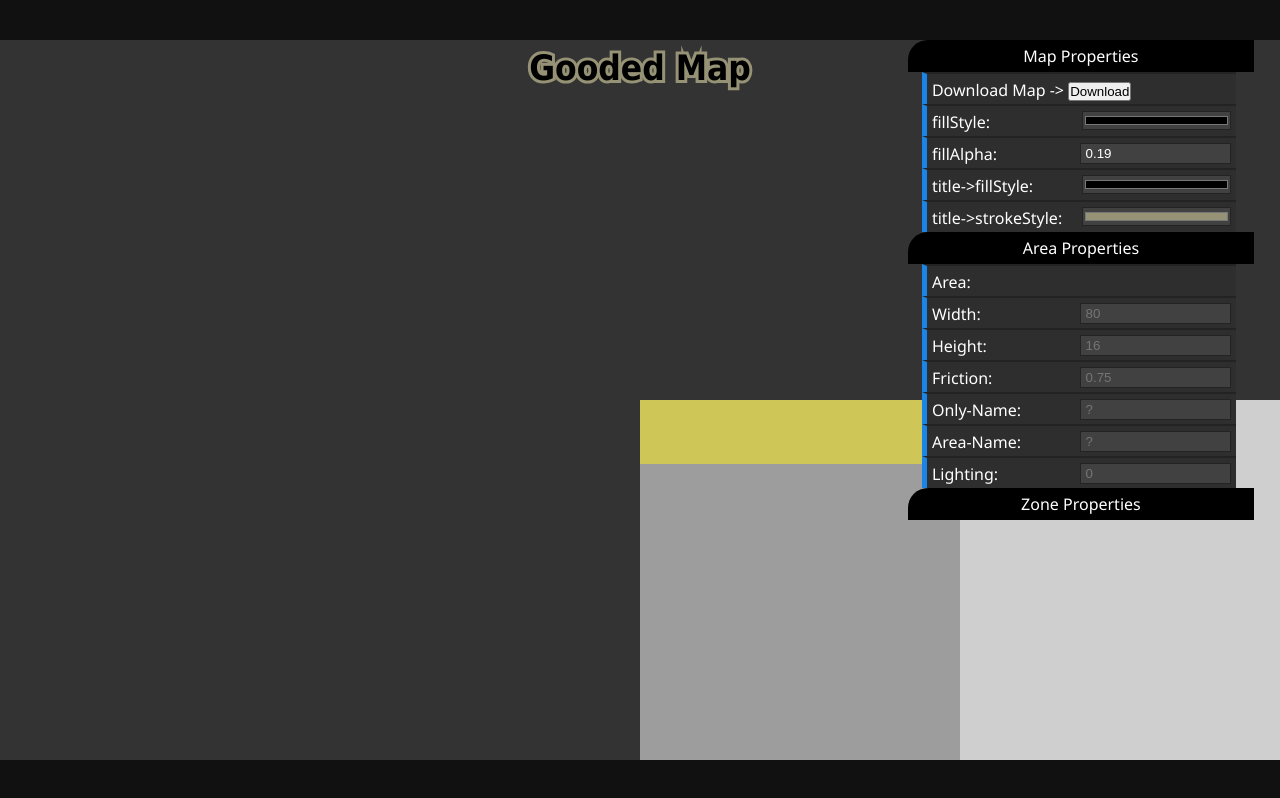
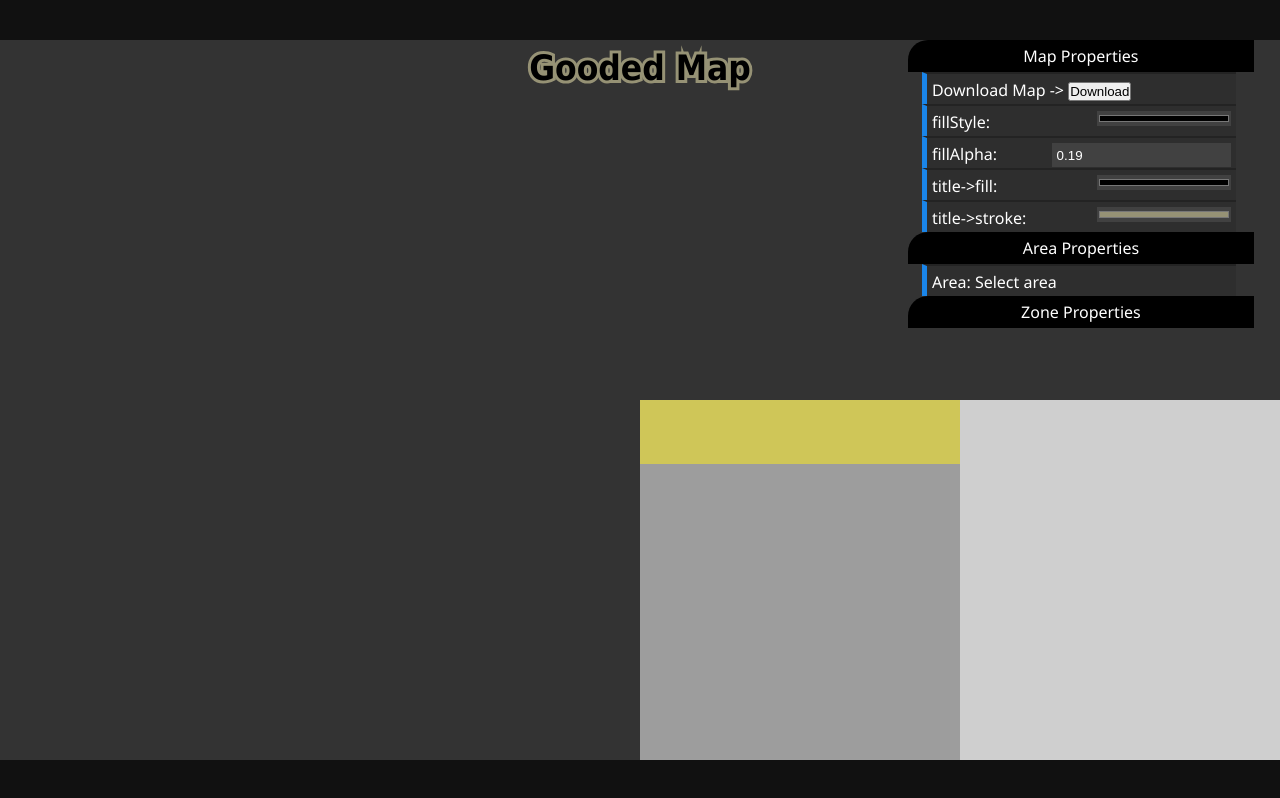
Before and after one commit to EtherCD/Alt-Editor, a website with bundled scripts: page index.html in a window 1280 px wide. Both pictures are taken after a click on the button "Play". Built offline with nearby package versions, Linux system fonts and the light colour scheme.

Commit message:
Небольшие фиксы, и управление мышью

```diff
--- a/index.html
+++ b/index.html
@@ -29,18 +29,12 @@
             <ul id="panel-world-props">
                 <li id="fillstyle">fillStyle: <input type="color" value=""></li>
                 <li id="fillalpha">fillAlpha: <input type="number" value=0.19 min="0" max="1"></li>
-                <li id="textfill">title->fillStyle: <input type="color"></li>
-                <li id="textstroke">title->strokeStyle: <input type="color"></li>
+                <li id="textfill">title->fill: <input type="color"></li>
+                <li id="textstroke">title->stroke: <input type="color"></li>
             </ul>
             <span>Area Properties</span>
             <ul id="panel-area-props">
-                <li>Area: <span id="area"></span></li>
-                <li id="width">Width: <input type="number" placeholder="80" min="0"></li>
-                <li id="height">Height: <input type="number" placeholder="16"  min="0"></li>
-                <li id="friction">Friction: <input type="number" placeholder="0.75" max="10"></li>
-                <li id="only-name">Only-Name: <input type="text" placeholder="?"></li>
-                <li id="area-name">Area-Name: <input type="text" placeholder="?"></li>
-                <li id="lighting">Lighting: <input type="number" placeholder="0" max="1" min="0"></li>
+                <li>Area: <span id="area">Select area</span></li>
             </ul>
             <span>Zone Properties</span>
             <ul id="panel-zone-props">
--- a/src/logic/area.mjs
+++ b/src/logic/area.mjs
@@ -11,7 +11,7 @@ export default class Area {
         this.pos = pos
         this.zones = {}
         this.name = data.properties["only-name"] || data.properties["area-name"] || id
-        this.oldSize = new Vector(this.size.x+0, this.size.y+0)
+        this.oldSize = new Vector(this.size.x + 0, this.size.y + 0)
         this.fromJSON()
 
         this.hovered = false
@@ -53,7 +53,7 @@ export default class Area {
     }
 
     reverse() {
-        let area = {"properties": {}, "zones": []}
+        let area = { "properties": {}, "zones": [] }
         this.ajson.properties.size.width ? area.properties.size.width = this.ajson.properties.size.width : 'none'
         this.ajson.properties.size.height ? area.properties.size.height = this.ajson.properties.size.height : 'none'
         this.ajson.properties["only-name"] != "" ? area.properties["only-name"] = this.ajson.properties["only-name"] : 'none'
@@ -74,12 +74,14 @@ export default class Area {
         this.changeProp("only-name", this.getPanelValue("#only-name"))
         this.changeProp("area-name", this.getPanelValue("#area-name"))
         this.changeProp("lighting", this.getPanelValue("#lighting"))
-        this.size = new Vector(this.ajson.properties.size.width * 32, this.ajson.properties.size.height * 32)
-        this.name = this.ajson.properties["only-name"] || this.ajson.properties["area-name"] || this.id
-        if (this.size != this.oldSize) {
+        if (!!Number(this.ajson.properties.size.width) && !!Number(this.ajson.properties.size.height)) {
+            this.size = new Vector(this.ajson.properties.size.width * 32, this.ajson.properties.size.height * 32)
+        } else {
+            this.size = this.oldSize
 
         }
-        this.oldSize = new Vector(this.size.x+0, this.size.y+0)
+        this.name = this.ajson.properties["only-name"] || this.ajson.properties["area-name"] || this.id
+        this.oldSize = new Vector(this.size.x + 0, this.size.y + 0)
     }
 
     toHTML() {
@@ -101,8 +103,8 @@ export default class Area {
         ctx.beginPath()
         ctx.globalAlpha = this.mjson.datas.fillAlpha || 0.19
         ctx.fillStyle = this.mjson.datas.fillStyle
-        ctx.lineWidth = 6
-        ctx.strokeStyle = "#FFF46C"
+        ctx.lineWidth = 4
+        ctx.strokeStyle = "#FFFFFF"
         ctx.fillRect((this.pos.x - off.x) / fov, (this.pos.y - off.y) / fov, (this.size.x) / fov, (this.size.y) / fov)
         if (this.selected) {
             ctx.globalAlpha = 1
@@ -111,10 +113,6 @@ export default class Area {
             ctx.strokeRect((this.pos.x - off.x) / fov, (this.pos.y - off.y) / fov, (this.size.x) / fov, (this.size.y) / fov)
             ctx.setLineDash([0, 0])
             ctx.lineDashOffset = 0
-        }
-        else if (this.hovered) {
-            ctx.globalAlpha = 1
-            ctx.strokeRect((this.pos.x - off.x) / fov, (this.pos.y - off.y) / fov, (this.size.x) / fov, (this.size.y) / fov)
         }
         ctx.closePath()
         ctx.beginPath()
--- a/src/logic/world.mjs
+++ b/src/logic/world.mjs
@@ -31,8 +31,8 @@ export default class World {
         return `
                 <li id="fillstyle">fillStyle: <input type="color" value="${this.mjson.datas.fillStyle}"></li>
                 <li id="fillalpha">fillAlpha: <input type="number" value=${this.mjson.datas.fillAlpha || 0.19} min="0" max="1"></li>
-                <li id="textfill">title->fillStyle: <input type="color" value=${this.mjson.datas.title.fillStyle}></li>
-                <li id="textstroke">title->strokeStyle: <input type="color" value=${this.mjson.datas.title.strokeStyle}></li>
+                <li id="textfill">title->fill: <input type="color" value=${this.mjson.datas.title.fillStyle}></li>
+                <li id="textstroke">title->stroke: <input type="color" value=${this.mjson.datas.title.strokeStyle}></li>
                 `
     }
 
--- a/src/logic/zone.mjs
+++ b/src/logic/zone.mjs
@@ -164,11 +164,11 @@ export default class Zone {
         ctx.lineWidth = 1
         ctx.fillStyle = this.color
         ctx.fillRect((this.x - off.x) / fov, (this.y - off.y) / fov, (this.w) / fov, (this.h) / fov)
-        if (this.selected) {
+        /*if (this.selected) {
             ctx.strokeStyle = "#070707"
             ctx.lineWidth = 5
             ctx.strokeRect((this.x - off.x) / fov, (this.y - off.y) / fov, (this.w) / fov, (this.h) / fov)
-        }
+        }*/
         ctx.closePath()
     }
 
--- a/src/main.mjs
+++ b/src/main.mjs
@@ -216,9 +216,9 @@ document.addEventListener("mousedown", (e) => {
         }
     }
 })
-document.addEventListener("wheel", e => {
+canvas.addEventListener("wheel", e => {
     if (!hover) {
-        let d = e.deltaY || e.detail || e.wheelDelta
+        /*let d = e.deltaY || e.detail || e.wheelDelta
         if (d < 0) {
             if (fov >= 1) {
                 fov -= 0.1 * (fov / 2)
@@ -227,7 +227,14 @@ document.addEventListener("wheel", e => {
             if (fov <= 100) {
                 fov += 0.1 * (fov / 2)
             }
-        }
+        }*/
+        if (e.ctrlKey) return
+        let m = 0.85 ** (e.deltaY / 125)
+        let x = (e.offsetX) * fov + off.x
+        let y = (e.offsetY) * fov + off.y
+        off.x = (m * x - x + off.x) / m
+        off.y = (m * y - y + off.y) / m
+        fov /= m
     }
 })
 document.getElementById("input").addEventListener('change', () => {
--- a/src/style.css
+++ b/src/style.css
@@ -95,11 +95,41 @@ canvas {
 
 #panel>ul>li>input {
     background-color: #414141;
-    width: 50%;
-    height: 95%;
     float: right;
-    border: #232323 solid 1px;
     color: white;
-    transition: all 0.5s;
     text-indent: 5px;
+    border: none;
+    width: 60%;
+    height: 120%;
+    box-sizing: border-box;
 }
+#panel>ul>li>input[type="color"] {
+    background-color: #414141;
+    float: right;
+    color: white;
+    text-indent: 5px;
+    border: none;
+    width: 45%;
+    height: 75%;
+    box-sizing: border-box;
+}
+
+#panel>ul>li>input[type="number"] {
+    border: none;
+    float: right;
+    width: 60%;
+    box-sizing: border-box;
+}
+#panel>ul>li>input:hover {
+    background-color: #515151;
+}
+
+#secpanel {
+    margin-top: 10px;
+    display: flex;
+    border: red solid 2px;
+    flex-flow: row wrap;
+    justify-content: space-around;
+    width: 100%;
+    align-items: flex-start;
+}
```
